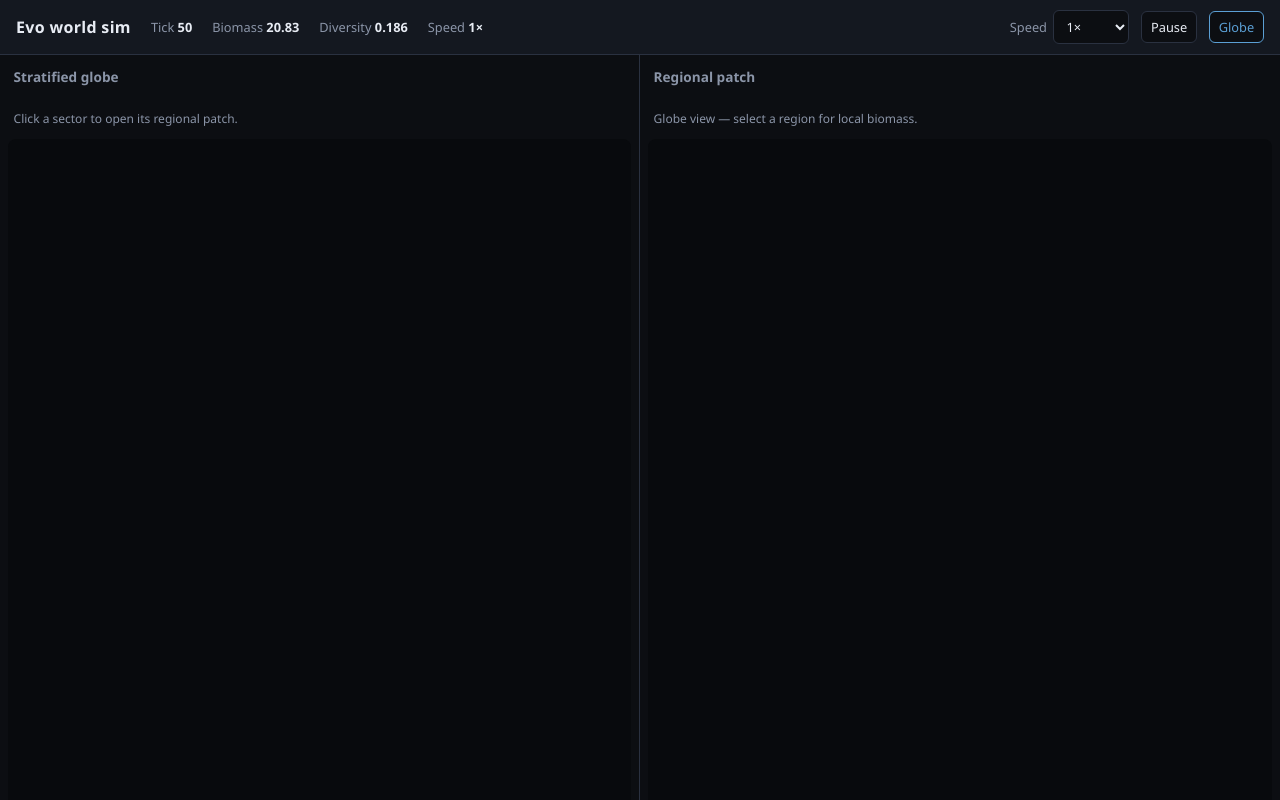
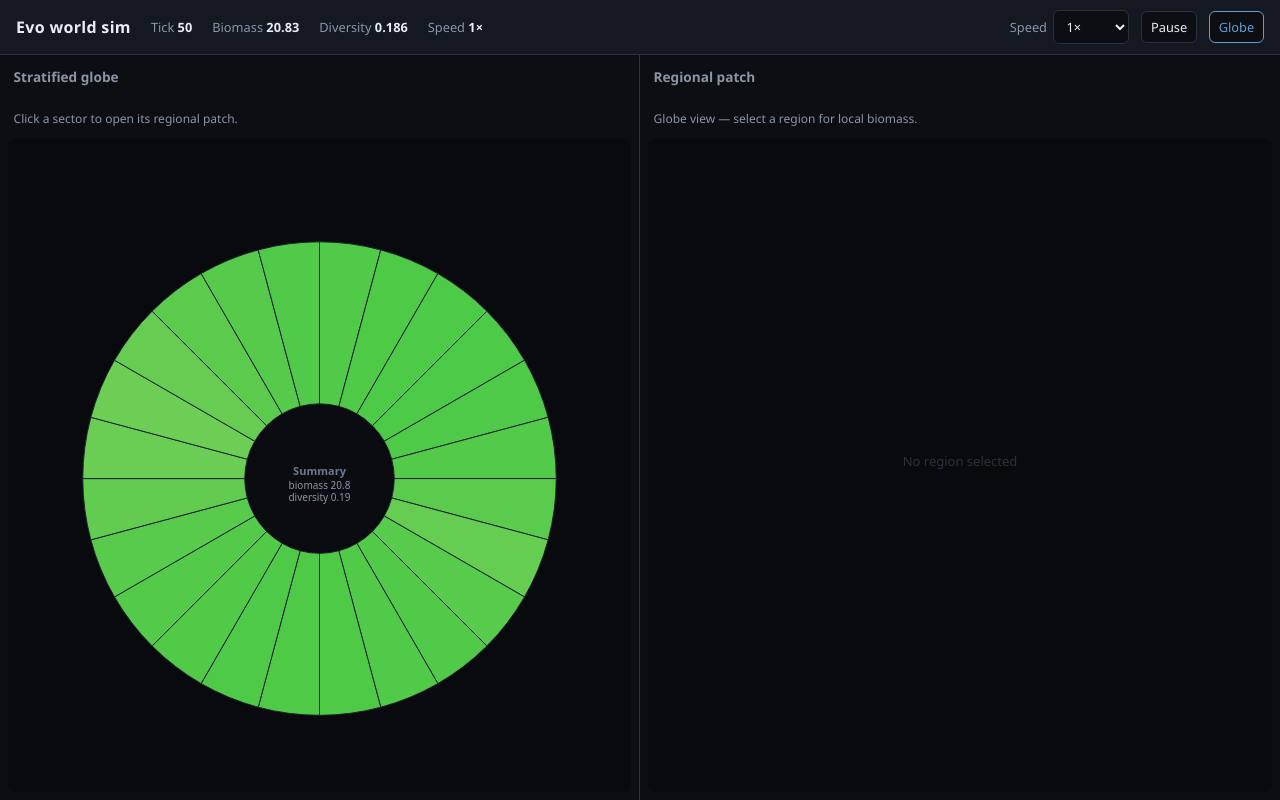
Before and after one commit to greger1012/World-evolution-Sim, a website built with Vite: page apps/web/index.html in a window 1280 px wide. Shown: the top 800 px of the page. Built offline with nearby package versions, Linux system fonts and the light colour scheme; animation ran at ten frames a second.

Commit message:
Fix black canvas rendering from runaway canvas sizing
Wrap globe and patch canvases in absolutely-positioned wrappers so their
dimensions derive from a definite flex size instead of feeding back into
the panel height. Previously canvas { width:100%; height:100% } on an
in-flow flex child combined with parent-clientHeight-based resizing grew
the canvas to tens of thousands of pixels, drawing everything off-screen.

```diff
--- a/apps/web/src/main.ts
+++ b/apps/web/src/main.ts
@@ -25,12 +25,16 @@ app.innerHTML = `
     <section class="panel">
       <header><h2>Stratified globe</h2></header>
       <p class="hint">Click a sector to open its regional patch.</p>
-      <canvas id="globe-canvas" width="600" height="400" aria-label="Globe regions"></canvas>
+      <div class="canvas-wrap">
+        <canvas id="globe-canvas" width="600" height="400" aria-label="Globe regions"></canvas>
+      </div>
     </section>
     <section class="panel">
       <header><h2>Regional patch</h2></header>
       <p class="hint" id="patch-hint">Globe view — select a region for local biomass.</p>
-      <canvas id="patch-canvas" width="600" height="400" aria-label="Regional patch"></canvas>
+      <div class="canvas-wrap">
+        <canvas id="patch-canvas" width="600" height="400" aria-label="Regional patch"></canvas>
+      </div>
     </section>
   </main>
 `;
@@ -69,27 +73,29 @@ globeBtn.addEventListener("click", () => {
   patchHint.textContent = "Globe view — select a region for local biomass.";
 });
 
-function resizeCanvas(canvas: HTMLCanvasElement, parent: HTMLElement): void {
+function resizeCanvas(canvas: HTMLCanvasElement, wrap: HTMLElement): void {
   const dpr = Math.min(2, window.devicePixelRatio || 1);
-  const w = Math.max(200, Math.floor(parent.clientWidth - 16));
-  const h = Math.max(200, Math.floor(parent.clientHeight - 56));
-  canvas.width = Math.floor(w * dpr);
-  canvas.height = Math.floor(h * dpr);
-  canvas.style.width = `${w}px`;
-  canvas.style.height = `${h}px`;
+  const w = Math.max(1, Math.floor(wrap.clientWidth));
+  const h = Math.max(1, Math.floor(wrap.clientHeight));
+  const nextW = Math.floor(w * dpr);
+  const nextH = Math.floor(h * dpr);
+  if (canvas.width !== nextW || canvas.height !== nextH) {
+    canvas.width = nextW;
+    canvas.height = nextH;
+  }
   const ctx = canvas.getContext("2d");
   if (ctx) ctx.setTransform(dpr, 0, 0, dpr, 0, 0);
 }
 
-const globePanel = globeCanvas.parentElement!;
-const patchPanel = patchCanvas.parentElement!;
+const globeWrap = globeCanvas.parentElement!;
+const patchWrap = patchCanvas.parentElement!;
 
 const ro = new ResizeObserver(() => {
-  resizeCanvas(globeCanvas, globePanel);
-  resizeCanvas(patchCanvas, patchPanel);
+  resizeCanvas(globeCanvas, globeWrap);
+  resizeCanvas(patchCanvas, patchWrap);
 });
-ro.observe(globePanel);
-ro.observe(patchPanel);
+ro.observe(globeWrap);
+ro.observe(patchWrap);
 
 let last = performance.now();
 
--- a/apps/web/src/style.css
+++ b/apps/web/src/style.css
@@ -143,12 +143,21 @@ main {
   color: var(--muted);
 }
 
-canvas {
-  width: 100%;
-  height: 100%;
+.canvas-wrap {
+  position: relative;
+  flex: 1 1 auto;
   min-height: 200px;
   border-radius: 8px;
   background: #080a0d;
+  overflow: hidden;
+}
+
+canvas {
+  position: absolute;
+  inset: 0;
+  display: block;
+  width: 100%;
+  height: 100%;
   cursor: crosshair;
 }
 
```
Also changed, not shown: 1 other file.
